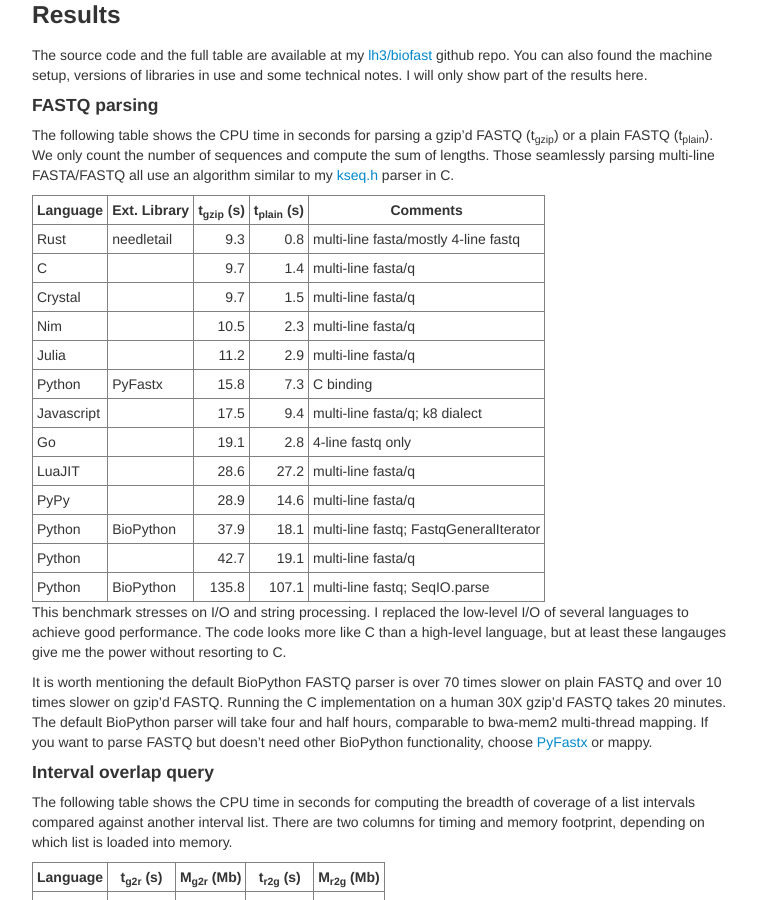
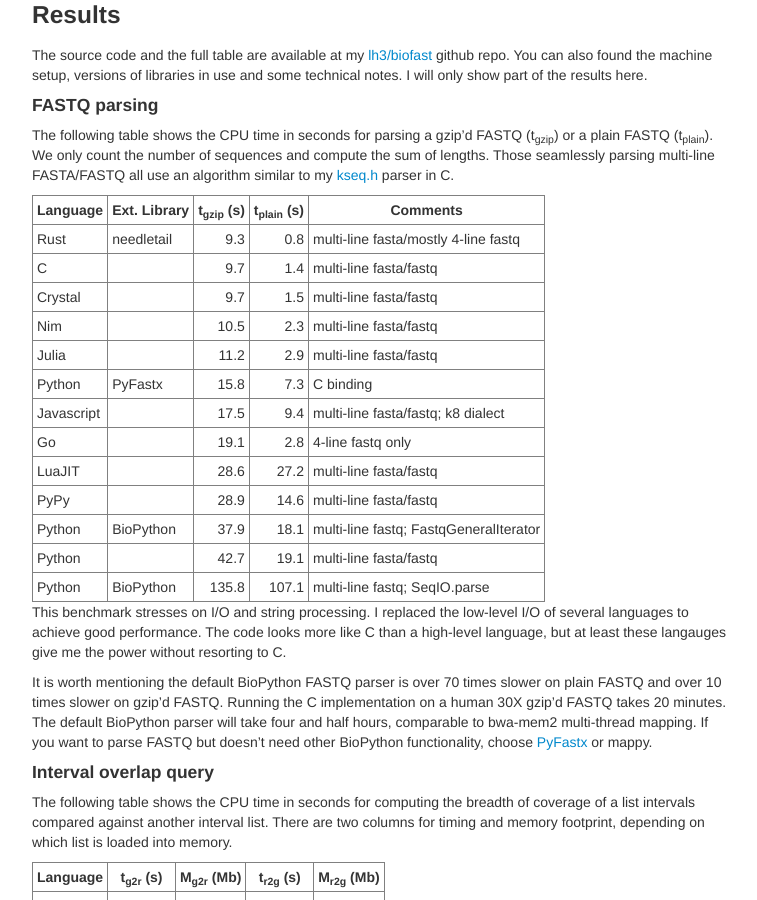
Before and after one commit to lh3/lh3.github.com, a Jekyll site: the page built from _posts/2020-05-17-fast-high-level-programming-languages.md, in a window 1280 px wide and 900 px high, scrolled down 577 px. Shown: the whole window, without its empty margins (258-1015 px from the left). Built offline with Jekyll 4.4.1, drawn with Linux system fonts in a browser that asks for light colours; comment, search, counter and statistics services are not loaded.

Commit message:
expanded fasta/q to fasta/fastq

```diff
--- a/_posts/2020-05-17-fast-high-level-programming-languages.md
+++ b/_posts/2020-05-17-fast-high-level-programming-languages.md
@@ -45,17 +45,17 @@ FASTA/FASTQ all use an algorithm similar to my [kseq.h][kseq] parser in C.
 <table border="1" class="extable">
 <tr><th>Language</th><th>Ext. Library</th><th>t<sub>gzip</sub> (s)</th><th>t<sub>plain</sub> (s)</th><th>Comments</th></tr>
 <tr><td>Rust      </td><td>needletail</td><td style="text-align:right"> 9.3</td><td style="text-align:right">  0.8</td><td>multi-line fasta/mostly 4-line fastq</td> </tr>
-<tr><td>C         </td><td>         </td><td style="text-align:right">  9.7</td><td style="text-align:right">  1.4</td><td>multi-line fasta/q</td> </tr>
-<tr><td>Crystal   </td><td>         </td><td style="text-align:right">  9.7</td><td style="text-align:right">  1.5</td><td>multi-line fasta/q</td> </tr>
-<tr><td>Nim       </td><td>         </td><td style="text-align:right"> 10.5</td><td style="text-align:right">  2.3</td><td>multi-line fasta/q</td> </tr>
-<tr><td>Julia     </td><td>         </td><td style="text-align:right"> 11.2</td><td style="text-align:right">  2.9</td><td>multi-line fasta/q</td> </tr>
+<tr><td>C         </td><td>         </td><td style="text-align:right">  9.7</td><td style="text-align:right">  1.4</td><td>multi-line fasta/fastq</td> </tr>
+<tr><td>Crystal   </td><td>         </td><td style="text-align:right">  9.7</td><td style="text-align:right">  1.5</td><td>multi-line fasta/fastq</td> </tr>
+<tr><td>Nim       </td><td>         </td><td style="text-align:right"> 10.5</td><td style="text-align:right">  2.3</td><td>multi-line fasta/fastq</td> </tr>
+<tr><td>Julia     </td><td>         </td><td style="text-align:right"> 11.2</td><td style="text-align:right">  2.9</td><td>multi-line fasta/fastq</td> </tr>
 <tr><td>Python    </td><td>PyFastx  </td><td style="text-align:right"> 15.8</td><td style="text-align:right">  7.3</td><td>C binding</td> </tr>
-<tr><td>Javascript</td><td>         </td><td style="text-align:right"> 17.5</td><td style="text-align:right">  9.4</td><td>multi-line fasta/q; k8 dialect</td> </tr>
+<tr><td>Javascript</td><td>         </td><td style="text-align:right"> 17.5</td><td style="text-align:right">  9.4</td><td>multi-line fasta/fastq; k8 dialect</td> </tr>
 <tr><td>Go        </td><td>         </td><td style="text-align:right"> 19.1</td><td style="text-align:right">  2.8</td><td>4-line fastq only</td> </tr>
-<tr><td>LuaJIT    </td><td>         </td><td style="text-align:right"> 28.6</td><td style="text-align:right"> 27.2</td><td>multi-line fasta/q</td> </tr>
-<tr><td>PyPy      </td><td>         </td><td style="text-align:right"> 28.9</td><td style="text-align:right"> 14.6</td><td>multi-line fasta/q</td> </tr>
+<tr><td>LuaJIT    </td><td>         </td><td style="text-align:right"> 28.6</td><td style="text-align:right"> 27.2</td><td>multi-line fasta/fastq</td> </tr>
+<tr><td>PyPy      </td><td>         </td><td style="text-align:right"> 28.9</td><td style="text-align:right"> 14.6</td><td>multi-line fasta/fastq</td> </tr>
 <tr><td>Python    </td><td>BioPython</td><td style="text-align:right"> 37.9</td><td style="text-align:right"> 18.1</td><td>multi-line fastq; FastqGeneralIterator</td> </tr>
-<tr><td>Python    </td><td>         </td><td style="text-align:right"> 42.7</td><td style="text-align:right"> 19.1</td><td>multi-line fasta/q</td> </tr>
+<tr><td>Python    </td><td>         </td><td style="text-align:right"> 42.7</td><td style="text-align:right"> 19.1</td><td>multi-line fasta/fastq</td> </tr>
 <tr><td>Python    </td><td>BioPython</td><td style="text-align:right">135.8</td><td style="text-align:right">107.1</td><td>multi-line fastq; SeqIO.parse</td> </tr>
 </table>
 
```
